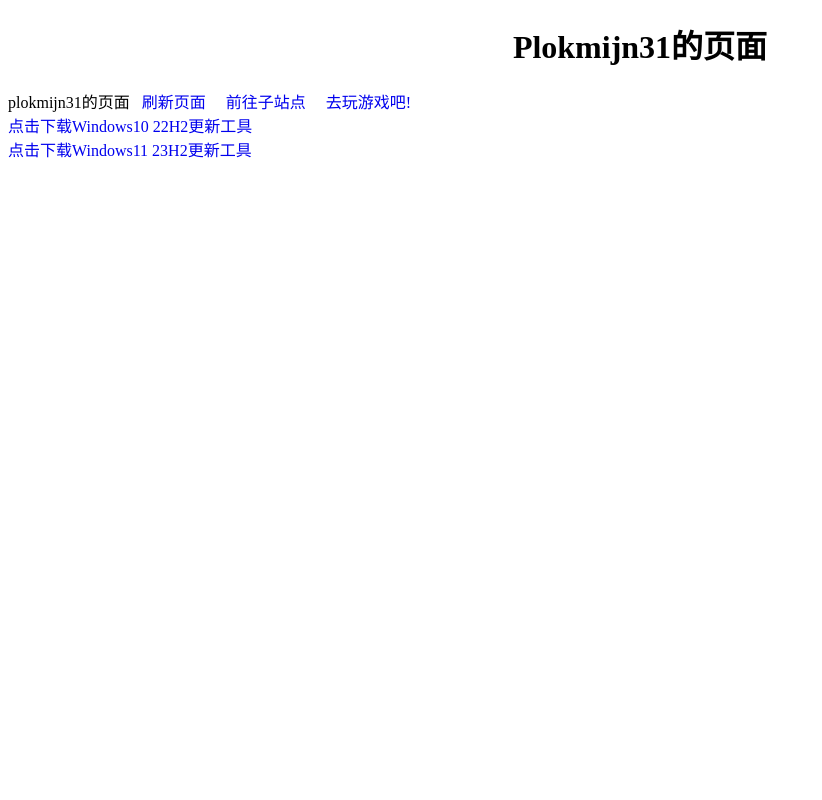
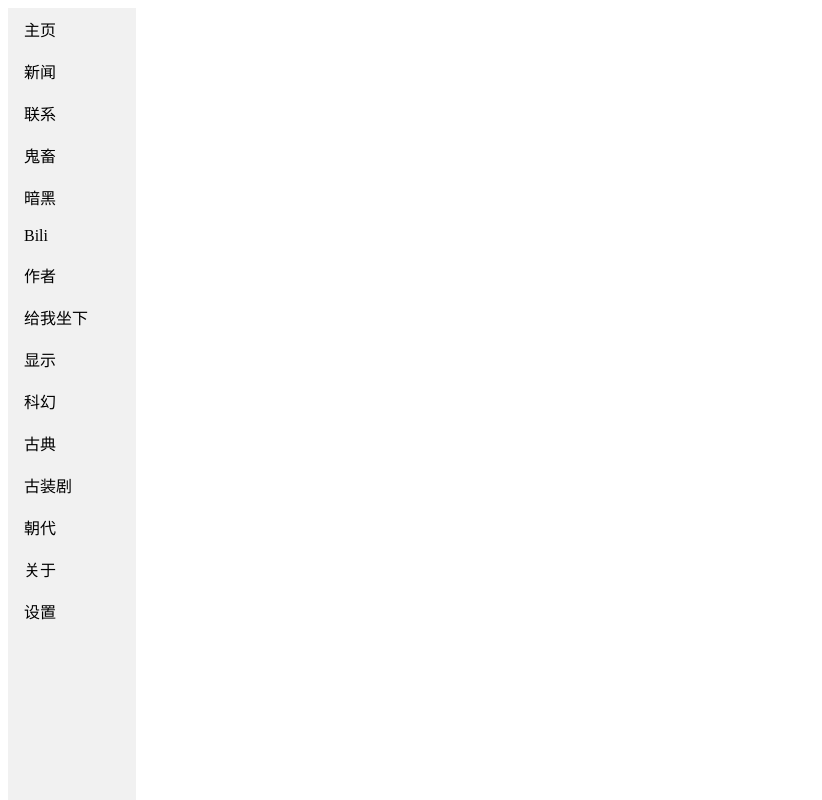
Before and after one commit to plokmijn31/mzhdummy.github.io, a plain HTML site: page index.html in a window 1280 px wide. Shown: the whole page, without its empty margins (0-822 px from the left). Drawn offline with Linux system fonts and the light colour scheme.

Commit message:
Update index.html

```diff
--- a/index.html
+++ b/index.html
@@ -1,62 +1,55 @@
-<!DOCTYPE HTML>
-<HTML>
-  <head>
-    <meta charset="UTF-8"/>
-    <title>plokmijn31的站点</title>
-    <link rel="stylesheet" type="text/css" href="./style.css">
-    <style type="text/css">
-      #div1 {width:350px;height:70px;padding:10px;border:1px solid #aaaaaa;}
-
-      a {
-        text-decoration:none;
-      }
-    </style>
-    <script>
-      function allowDrop(ev)
-        {
-          ev.preventDefault();
-        }
-      function drag(ev)
-        {
-          ev.dataTransfer.setdata("text",ev.target.id);
-        }
-      function drop(ev)
-        {
-          ev.preventDefault();
-          var data=ev.dataTransfer.getdata("text");
-          ev.target.appendChild(document.getElementById(data));
-        }
-    </script>
-  </head>
-  <body>
-    <h1 style="text-align:center;">Plokmijn31的页面</h1>
-    <a style="text-align:center;">plokmijn31的页面</a>
-    <a href="plokmijn31.github.io">&nbsp 刷新页面 &nbsp</a>
-    <a href="explode">&nbsp 前往子站点 &nbsp</a>
-    <a href="w.imc.re">&nbsp 去玩游戏吧! &nbsp</a>
-    <br>
-    <a href="https://go.microsoft.com/fwlink/?LinkID=799445">点击下载Windows10 22H2更新工具</a>
-    <br>
-    <a href="https://go.microsoft.com/fwlink/?linkid=2156295">点击下载Windows11 23H2更新工具</a>
-    <script>
-      var x=document.getElementById("src");
-      function getLocation()
-        {
-          if (navigator.geolocation)
-          {
-            navigator.geolocation.getCurrentPosition(showPosition);
-          }
-          else
-          {
-            x.innerHTML="浏览器不支持获取位置。";
-          }
-        }
-
-      function showPosition(position)
-        {
-          x.innerHTML="纬度："+ position.coords.latitude +
-          "<br>经度：" + position.coords.longitude;
-        }
-    </script>
-  </body>
-</HTML>
+<!DOCTYPE html>
+<html>
+    <HEAD>
+        <meta charset="UTF-8">
+        <title>mzh网站</title>
+        <script src="/js/develop.js"></script>
+        <style>
+            ul {
+                list-style-type: none;
+                margin: 0;
+                padding: 0;
+                width: 150px;
+                background-color: #f1f1f1;
+                list-style-type: none;
+                list-style-type: none;
+                margin: 0;
+                padding: 0;
+                width: 10%;
+                background-color: #f1f1f1;
+                height: 100%; /* 全屏高度 */
+                position: fixed;
+                overflow: auto; /* 如果导航栏选项多，允许滚动 */
+            }
+            li a{
+                display: block;
+                color: #000000;
+                padding: 9px 16px;
+                text-decoration: none;
+            }
+            li a:hover{
+                background-color: #555;
+                color: white;
+            }
+        </style>
+    </HEAD>
+    <body>
+        <ul>
+            <li><a href="#">主页</a></li>
+            <li><a href="#">新闻</a></li>
+            <li><a href="#">联系</a></li>
+            <li><a href="#">鬼畜</a></li>
+            <li><a href="#">暗黑</a></li>
+            <li><a href="#">Bili</a></li>
+            <li><a href="#">作者</a></li>
+            <li><a href="#">给我坐下</a></li>
+            <li><a href="#">显示</a></li>
+            <li><a href="#">科幻</a></li>
+            <li><a href="#">古典</a></li>
+            <li><a href="#">古装剧</a></li>
+            <li><a href="#">朝代</a></li>
+            <li><a href="#">关于</a></li>
+            <li><a href="#">设置</a></li>
+        </ul>
+    </body>
+</html>
```
